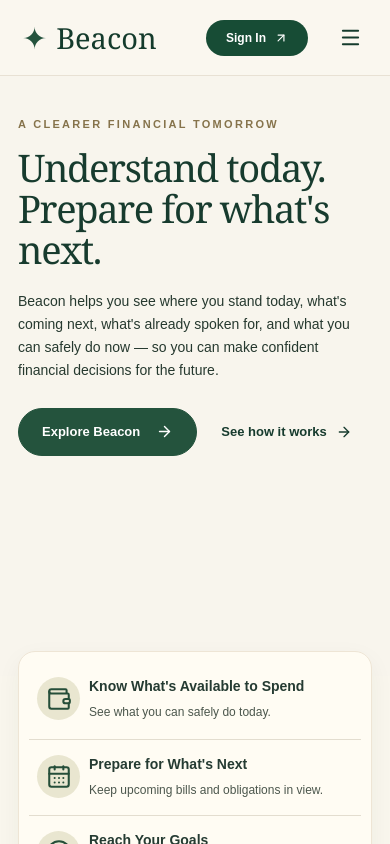
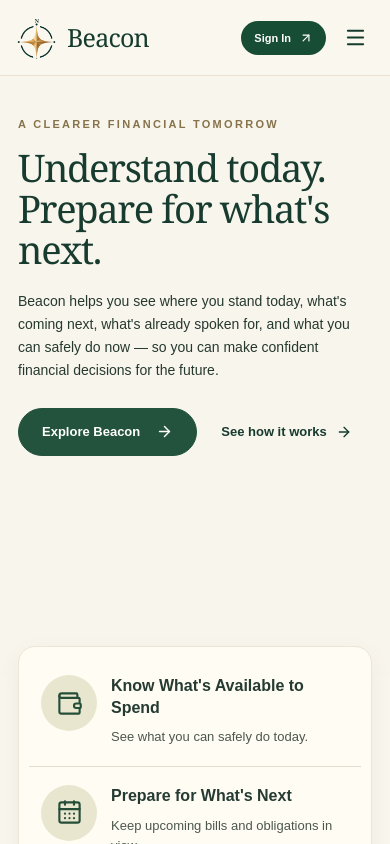
Before and after one commit to BeaconFinancedotcom/beacon-marketing-website, a React (Vite) app: page / in a window 390 px wide. Shown: the top 844 px of the page. Built offline with nearby package versions, Linux system fonts and the light colour scheme.

Commit message:
Publish approved Beacon marketing homepage

```diff
--- a/src/components/Header.css
+++ b/src/components/Header.css
@@ -1,3 +1,9 @@
+
+/* =============================================
+   BEACON MARKETING WEBSITE
+   SHARED HEADER — OFFICIAL BRANDING
+   ============================================= */
+
 .site-header {
   width: 100%;
   background: #faf7ef;
@@ -9,30 +15,71 @@
 
 .header-inner {
   max-width: 1440px;
-  margin: auto;
+  margin: 0 auto;
   min-height: 75px;
   padding: 0 38px;
+
   display: flex;
   align-items: center;
   justify-content: space-between;
   gap: 25px;
 }
 
+/* OFFICIAL BEACON BRAND */
+
 .header-brand {
-  display: flex;
+  display: inline-flex;
   align-items: center;
-  gap: 9px;
-  font-family: Georgia, serif;
-  font-size: 29px;
+  gap: 10px;
+
+  text-decoration: none;
   color: #143b2c;
-  text-decoration: none;
   white-space: nowrap;
+  flex-shrink: 0;
 }
 
-.brand-symbol {
-  font-size: 30px;
-  color: #24533d;
+.brand-emblem {
+  display: block;
+  position: relative;
+  width: 48px;
+  height: 48px;
+  overflow: hidden;
+  flex: 0 0 48px;
 }
+
+.brand-emblem-image {
+  position: absolute;
+
+  /*
+    Original logo is a vertically stacked
+    1536 x 1024 transparent image.
+
+    Display at 120px wide and center the
+    compass emblem within the 48px crop.
+  */
+
+  width: 120px;
+  height: 80px;
+  max-width: none;
+
+  left: -36px;
+  top: -5px;
+
+  display: block;
+  object-fit: contain;
+  pointer-events: none;
+}
+
+.brand-wordmark {
+  font-family: Georgia, "Times New Roman", serif;
+  font-size: 29px;
+  font-weight: 400;
+  letter-spacing: -0.8px;
+  line-height: 1;
+  color: #143b2c;
+}
+
+/* DESKTOP NAVIGATION */
 
 .header-nav {
   display: flex;
@@ -40,6 +87,7 @@
   justify-content: center;
   gap: 19px;
   flex: 1;
+  min-width: 0;
 }
 
 .nav-link {
@@ -59,29 +107,52 @@
   font-weight: 700;
 }
 
+/* SIGN IN */
+
 .header-signin {
   display: inline-flex;
   align-items: center;
+  justify-content: center;
   gap: 8px;
+
   padding: 11px 20px;
   background: #174c35;
   border-radius: 24px;
+
   color: white;
   text-decoration: none;
   font-size: 12px;
   font-weight: 600;
   white-space: nowrap;
+  flex-shrink: 0;
 }
+
+.header-signin:hover {
+  background: #103d2a;
+}
+
+/* MOBILE MENU BUTTON */
 
 .mobile-menu-toggle {
   display: none;
+  align-items: center;
+  justify-content: center;
+
   background: none;
   border: 0;
   color: #143b2c;
   cursor: pointer;
+  padding: 8px;
 }
 
-@media (max-width: 1100px) {
+/* COMPACT DESKTOP */
+
+@media (max-width: 1200px) {
+  .header-inner {
+    gap: 16px;
+    padding: 0 24px;
+  }
+
   .header-nav {
     gap: 11px;
   }
@@ -89,9 +160,15 @@
   .nav-link {
     font-size: 11px;
   }
+
+  .brand-wordmark {
+    font-size: 26px;
+  }
 }
 
-@media (max-width: 900px) {
+/* TABLET AND MOBILE */
+
+@media (max-width: 1000px) {
   .header-inner {
     padding: 0 22px;
   }
@@ -106,9 +183,12 @@
     top: 75px;
     left: 0;
     right: 0;
+
     padding: 22px;
     background: #faf7ef;
     border-bottom: 1px solid #e8e1d4;
+    box-shadow: 0 15px 25px rgba(20, 59, 44, 0.07);
+
     flex-direction: column;
     align-items: stretch;
     gap: 17px;
@@ -120,9 +200,39 @@
 
   .nav-link {
     font-size: 14px;
+    padding: 3px 0;
   }
 
   .header-signin {
     margin-left: auto;
   }
 }
+
+@media (max-width: 550px) {
+  .header-inner {
+    gap: 10px;
+    padding: 0 15px;
+  }
+
+  .brand-emblem {
+    width: 42px;
+    height: 42px;
+    flex-basis: 42px;
+  }
+
+  .brand-emblem-image {
+    width: 105px;
+    height: 70px;
+    left: -31.5px;
+    top: -4px;
+  }
+
+  .brand-wordmark {
+    font-size: 25px;
+  }
+
+  .header-signin {
+    padding: 10px 13px;
+    font-size: 11px;
+  }
+}
--- a/src/components/Header.jsx
+++ b/src/components/Header.jsx
@@ -1,3 +1,4 @@
+
 import { useState } from 'react'
 import { NavLink, Link } from 'react-router-dom'
 import { Menu, X, ArrowUpRight } from 'lucide-react'
@@ -18,22 +19,45 @@
 export default function Header() {
   const [menuOpen, setMenuOpen] = useState(false)
 
+  const closeMenu = () => setMenuOpen(false)
+
   return (
     <header className="site-header">
       <div className="header-inner">
-        <Link to="/" className="header-brand" onClick={() => setMenuOpen(false)}>
-          <span className="brand-symbol">✦</span>
-          <span>Beacon</span>
+
+        <Link
+          to="/"
+          className="header-brand"
+          onClick={closeMenu}
+          aria-label="Beacon — Home"
+        >
+          <span className="brand-emblem" aria-hidden="true">
+            <img
+              src="/images/beacon/beacon_logo_official.png"
+              alt=""
+              className="brand-emblem-image"
+            />
+          </span>
+
+          <span className="brand-wordmark">
+            Beacon
+          </span>
         </Link>
 
-        <nav className={`header-nav ${menuOpen ? 'is-open' : ''}`} aria-label="Main navigation">
+        <nav
+          className={`header-nav ${menuOpen ? 'is-open' : ''}`}
+          aria-label="Main navigation"
+          id="beacon-main-navigation"
+        >
           {navigation.map((item) => (
             <NavLink
               key={item.path}
               to={item.path}
               end={item.path === '/'}
-              onClick={() => setMenuOpen(false)}
-              className={({ isActive }) => `nav-link ${isActive ? 'active' : ''}`}
+              onClick={closeMenu}
+              className={({ isActive }) =>
+                `nav-link ${isActive ? 'active' : ''}`
+              }
             >
               {item.label}
             </NavLink>
@@ -44,20 +68,27 @@
           className="header-signin"
           href="#"
           onClick={(event) => event.preventDefault()}
-          title="Beacon Web app sign-in will be connected when publicly available"
+          title="Beacon Web app sign-in is not publicly available yet"
         >
-          Sign In <ArrowUpRight size={14} />
+          Sign In
+          <ArrowUpRight size={14} />
         </a>
 
         <button
           className="mobile-menu-toggle"
           type="button"
-          aria-label={menuOpen ? 'Close navigation' : 'Open navigation'}
+          aria-label={
+            menuOpen
+              ? 'Close navigation'
+              : 'Open navigation'
+          }
           aria-expanded={menuOpen}
-          onClick={() => setMenuOpen(!menuOpen)}
+          aria-controls="beacon-main-navigation"
+          onClick={() => setMenuOpen((open) => !open)}
         >
           {menuOpen ? <X size={23} /> : <Menu size={23} />}
         </button>
+
       </div>
     </header>
   )
--- /dev/null
+++ b/src/styles/HomeHighlights.css
@@ -0,0 +1,152 @@
+
+/* ==========================================================
+   BEACON MARKETING WEBSITE
+   HOME HIGHLIGHTS — ENLARGED INFORMATION STRIP
+   ==========================================================
+
+   Scope:
+   - Four informational highlights below the homepage hero
+   - No changes to hero, navigation, or lower sections
+
+   ========================================================== */
+
+.bh-highlights-section {
+  padding-bottom: 36px;
+}
+
+.bh-highlights {
+  top: -30px;
+  min-height: 160px;
+  padding: 30px 12px;
+  border-radius: 20px;
+  align-items: stretch;
+}
+
+.bh-highlight {
+  display: flex;
+  align-items: flex-start;
+  gap: 18px;
+  padding: 10px 22px;
+  min-width: 0;
+}
+
+.bh-highlight-icon {
+  width: 68px;
+  height: 68px;
+  flex: 0 0 68px;
+  border-radius: 50%;
+}
+
+.bh-highlight-icon svg {
+  width: 30px;
+  height: 30px;
+}
+
+.bh-highlight h3 {
+  font-size: 17px;
+  font-weight: 700;
+  line-height: 1.35;
+  margin: 0 0 9px;
+}
+
+.bh-highlight p {
+  font-size: 14px;
+  line-height: 1.6;
+  margin: 0;
+}
+
+/* ==========================================================
+   COMPACT DESKTOP
+   ========================================================== */
+
+@media (max-width: 1250px) {
+  .bh-highlight {
+    gap: 13px;
+    padding-inline: 13px;
+  }
+
+  .bh-highlight-icon {
+    width: 58px;
+    height: 58px;
+    flex-basis: 58px;
+  }
+
+  .bh-highlight-icon svg {
+    width: 27px;
+    height: 27px;
+  }
+
+  .bh-highlight h3 {
+    font-size: 15px;
+  }
+
+  .bh-highlight p {
+    font-size: 13px;
+  }
+}
+
+/* ==========================================================
+   TABLET
+   ========================================================== */
+
+@media (max-width: 800px) {
+  .bh-highlights {
+    min-height: 0;
+    padding: 18px 12px;
+  }
+
+  .bh-highlight {
+    padding: 18px 16px;
+    gap: 15px;
+  }
+
+  .bh-highlight-icon {
+    width: 60px;
+    height: 60px;
+    flex-basis: 60px;
+  }
+
+  .bh-highlight h3 {
+    font-size: 16px;
+  }
+
+  .bh-highlight p {
+    font-size: 14px;
+  }
+}
+
+/* ==========================================================
+   MOBILE
+   ========================================================== */
+
+@media (max-width: 550px) {
+  .bh-highlights {
+    padding: 10px;
+    border-radius: 17px;
+  }
+
+  .bh-highlight,
+  .bh-highlight:nth-child(2) {
+    padding: 18px 12px;
+    gap: 14px;
+  }
+
+  .bh-highlight-icon {
+    width: 56px;
+    height: 56px;
+    flex-basis: 56px;
+  }
+
+  .bh-highlight-icon svg {
+    width: 27px;
+    height: 27px;
+  }
+
+  .bh-highlight h3 {
+    font-size: 16px;
+  }
+
+  .bh-highlight p {
+    font-size: 13px;
+  }
+}
```
Also changed, not shown: src/components/HeroScreen.css (added, +70 -0 lines), src/components/HeroScreen.jsx (added, +56 -0 lines), src/main.jsx (+6 -1 lines), public/images/beacon/beacon_dashboard_legacy_preview.png (added), vercel.json (added), 1 other file (tests, documents, lock files or other folders).
